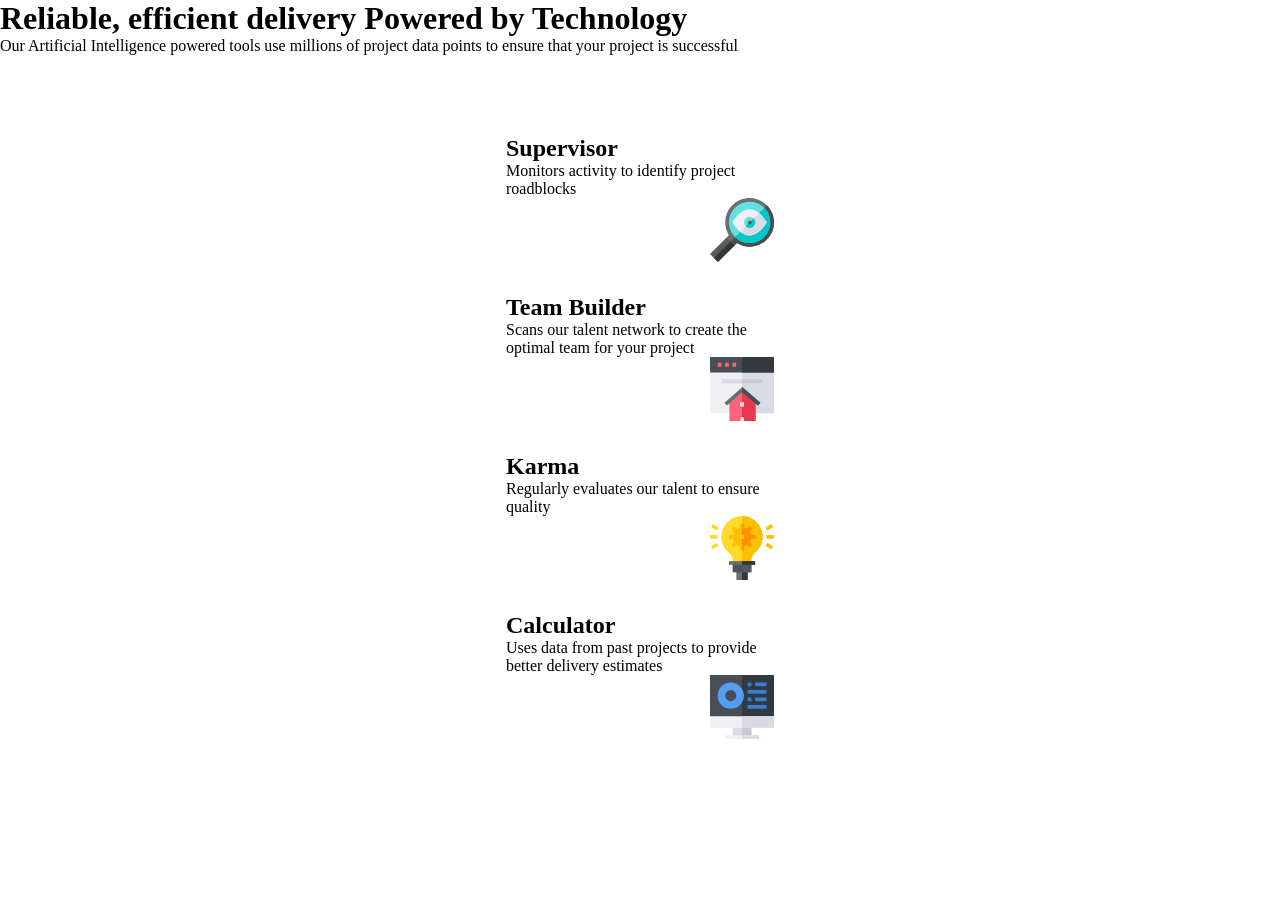
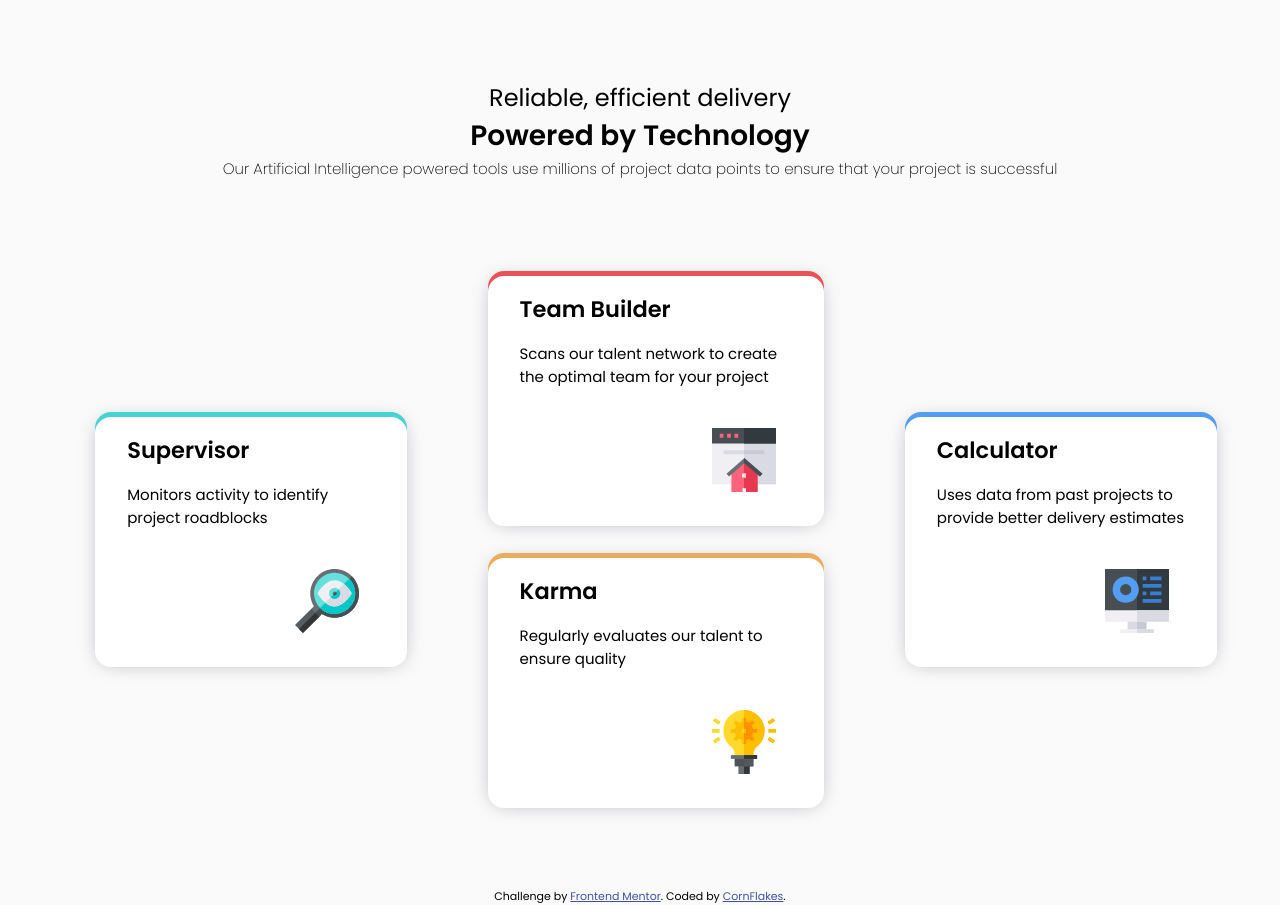
Before and after one commit to CornflakesPlus/Four-Card-Feature-Section, a plain HTML site: page index.html in a window 1280 px wide. Before the commit the page ends 800 px from the top, so only its background shows below. Drawn offline with Linux system fonts and the light colour scheme.

Commit message:
add final modifications

```diff
--- a/index.html
+++ b/index.html
@@ -7,6 +7,10 @@
   <link rel="icon" type="image/png" sizes="32x32" href="./images/favicon-32x32.png">
   <link rel="stylesheet" href="style.css">
 
+  <link rel="preconnect" href="https://fonts.googleapis.com">
+  <link rel="preconnect" href="https://fonts.gstatic.com" crossorigin>
+  <link href="https://fonts.googleapis.com/css2?family=Poppins:wght@200;400;600&display=swap" rel="stylesheet">
+
   <title>Frontend Mentor | Four card feature section</title>
 
   <style>
@@ -14,57 +18,54 @@
     .attribution a { color: hsl(228, 45%, 44%); }
   </style>
 </head>
+
 <body>
+
   <main>
 
-    <h1>Reliable, efficient delivery
-    <strong>Powered by Technology</strong></h1>
+    <header>
+      <h1>Reliable, efficient delivery <br>
+      <span>Powered by Technology</span></h1>
+      <p>Our Artificial Intelligence powered tools use millions of project data points
+      to ensure that your project is successful</p>
+    </header>
 
-    <p>Our Artificial Intelligence powered tools use millions of project data points
-    to ensure that your project is successful</p>
-
-    <div class = "father-container">
-
-      <div class = "child first">
+    <div class="father-container">
+      <div class="child first">
         <h2>Supervisor</h2>
         <p>Monitors activity to identify project roadblocks</p>
-        <img src = "images/icon-supervisor.svg" width="64" height="64" alt = "" aria-hidden = true>
+        <img src = "images/icon-supervisor.svg" width="64" height="64" alt="" aria-hidden=true>
       </div>
 
-      <div class = "mother-container">
-        <div class = "child second">
+      <div class="mother-container">
+        <div class="child second">
           <h2>Team Builder</h2>
           <p>Scans our talent network to create the optimal team for your project</p>
-          <img src = "images/icon-team-builder.svg" width="64" height="64" alt = "" aria-hidden = true>
+          <img src="images/icon-team-builder.svg" width="64" height="64" alt="" aria-hidden=true>
         </div>
 
-
-        <div class = "child third">
+        <div class="child third">
           <h2>Karma</h2>
           <p>Regularly evaluates our talent to ensure quality</p>
-          <img src = "images/icon-karma.svg" width="64" height="64" alt = "" aria-hidden = true>
+          <img src="images/icon-karma.svg" width="64" height="64" alt="" aria-hidden=true>
         </div>
       </div>
 
-
-      <div class = "child fourth">
+      <div class="child fourth">
         <h2>Calculator</h2>
         <p>Uses data from past projects to provide better delivery estimates</p>
-        <img src = "images/icon-calculator.svg" width="64" height="64" alt = "" aria-hidden = true>
+        <img src="images/icon-calculator.svg" width="64" height="64" alt="" aria-hidden=true>
       </div>
-
     </div>
 
   </main>
 
-
-
-
-  <!-- <footer>
+  <footer>
     <p class="attribution">
       Challenge by <a href="https://www.frontendmentor.io?ref=challenge" target="_blank">Frontend Mentor</a>.
-      Coded by <a href="#">Your Name Here</a>.
+      Coded by <a href="#">CornFlakes</a>.
     </p>
-  </footer> -->
+  </footer>
+
 </body>
 </html>
--- a/style.css
+++ b/style.css
@@ -1,50 +1,140 @@
+
+/* >>>>>>>>>>>>>>>>>>>> QUICK RESET <<<<<<<<<<<<<<<<<<<< */
+
 * {
     margin: 0;
     box-sizing: border-box;
-
 }
 
+/* >>>>>>>>>>>>>>>>>>>> BASE STYLES <<<<<<<<<<<<<<<<<<<< */
+
+body {
+    display: flex;
+    flex-direction: column;
+    justify-content: center;
+    align-items: center;
+    min-height: 100vh;
+    background-color: hsl(0, 0%, 98%);
+    font-family: 'Poppins', sans-serif;
+    font-size: 0.938rem;
+}
+
+body > footer {
+    position: sticky;
+    top: 100vh;
+}
+
+header {
+    margin-top: 5rem;
+}
+
+h1 {
+    text-align: center;
+    font-size: 1.5rem;
+    font-weight: 400;
+}
+
+span {
+    font-size: 1.75rem;
+    font-weight: 600;
+}
+
+header p {
+    padding: 0 1rem;
+    text-align: center;
+    font-weight: 200;
+}
+
+h2 {
+    padding-left: 1rem;
+}
+
+img {
+    align-self: flex-end;
+ }
+
+/* >>>>>>>>>>>>>>>>>>>> CLASS STYLES <<<<<<<<<<<<<<<<<<<< */
 
 .father-container {
     display: flex;
     flex-direction: column;
     justify-content: center;
     align-items: center;
-
-    margin-top: 3rem;
+    margin: 3rem 0 4rem;
     padding: 1rem;
-
-
 }
-
 
 .mother-container {
     display: flex;
     flex-direction: column;
     align-items: center;
     justify-content: center;
-
 }
-
 
 .child {
     display: flex;
     flex-direction: column;
+    background-color: white;
+    margin-top: 2rem;
+    border-radius: 1rem;
+    box-shadow: 0 0 20px -5px hsl(229, 6%, 66%),
+                0 -5px 0 0 hsl(34, 97%, 64%);
+    padding: 1rem;
+    width: 330px;
+    min-height: 250px;
+}
+
+.child p {
+    padding: 1rem;
+}
+
+.child img {
+    margin: 1.5rem 2rem 0 0;
+}
+
+.first {
+    box-shadow: 0 -5px 0 0 hsl(180, 62%, 55%),
+                0 0 20px -5px hsl(229, 6%, 66%);
+}
+
+.second {
+    box-shadow: 0 -5px 0 0 hsl(0, 78%, 62%),
+                0 0 20px -5px hsl(229, 6%, 66%);
+}
+
+.fourth {
+    box-shadow: 0 -5px 0 0 hsl(212, 86%, 64%),
+                0 0 20px -5px hsl(229, 6%, 66%);
+}
+
+/* >>>>>>>>>>>>>>>>>>>> MEDIA QUERIES <<<<<<<<<<<<<<<<<<<< */
+
+ @media screen and (min-width: 799px) {
+    .father-container {
+        flex-direction: row;
+    }
+
+    .mother-container {
+        width: 45%;
+    }
+
+    .first,
+    .fourth {
+        width: 25%;
+        margin-right: -2rem;
+    }
+
+    .fourth {
+        margin-left: -2rem;
+    }
+
+    .second,
+    .third {
+        width: 60%;
+    }
+ }
 
 
-    padding: 1rem;
-    width: 300px;
-}
 
 
-/* img {
-    display: block;
-    margin-left: auto;
-}
- */
-
-
- img {
-    align-self: flex-end;
-
- }
+ /* >>>>>>>>>>>>>>>>>>>> END OF SCRIPT <<<<<<<<<<<<<<<<<<<< */
```
